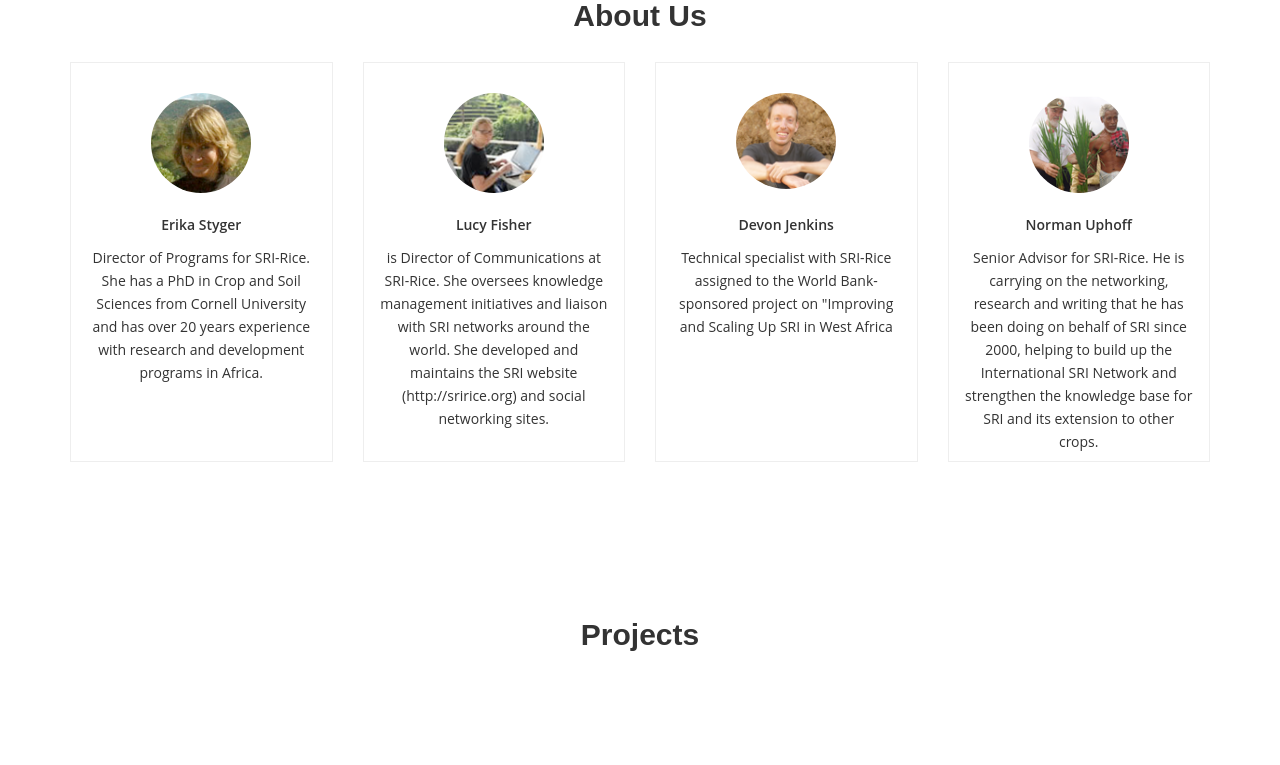
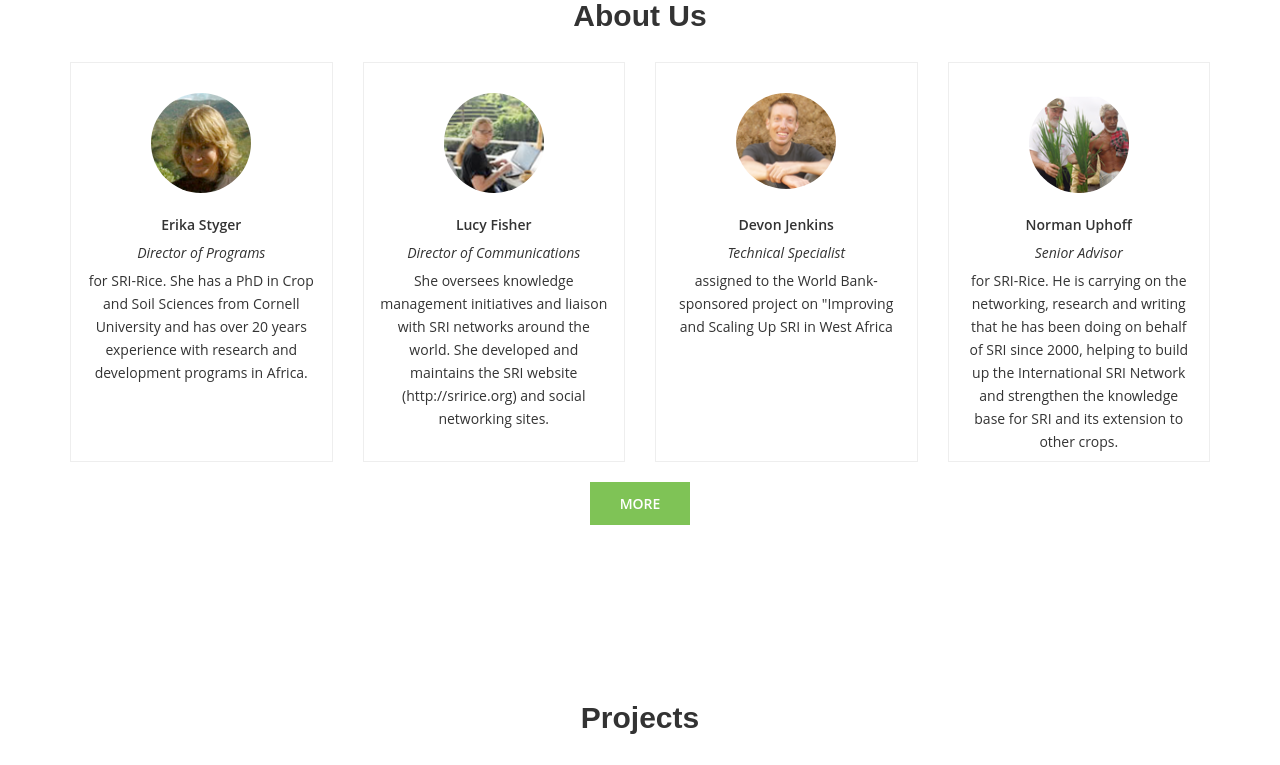
Before and after one commit to inyounghong/SRI, a PHP site: page / in a window 1280 px wide. Shown: the part 1049-1814 px from the top of the page. Before the commit the page ends 1700 px from the top, so only its background shows below. Run offline with PHP 8.4, Linux system fonts and the light colour scheme; some libraries are stand-ins or nearby versions.

Commit message:
about us front page

```diff
--- a/css/styles.css
+++ b/css/styles.css
@@ -14,6 +14,20 @@ h1 {
   font-weight: 600;
   text-align: center;
   margin: 10px 0 30px; }
+
+.button {
+  display: block;
+  background: #7FC356;
+  color: #fff;
+  padding: 10px 15px;
+  width: 100px;
+  text-align: center;
+  box-sizing: border-box;
+  text-transform: uppercase;
+  font-weight: 600;
+  margin: 20px auto; }
+  .button:hover {
+    color: #fff; }
 
 .navbar {
   -moz-border-radius: 0;
@@ -75,7 +89,10 @@ h1 {
       -ms-border-radius: 100%;
       border-radius: 100%; }
   .people_wrap .people_name {
-    margin-bottom: 10px;
+    margin-bottom: 5px;
     font-weight: 600; }
+  .people_wrap .people_job {
+    margin: 5px 0;
+    font-style: italic; }
 
 /*# sourceMappingURL=styles.css.map */
--- a/css/styles.sass
+++ b/css/styles.sass
@@ -41,6 +41,22 @@ h1
     text-align: center
     margin: 10px 0 30px
 
+// Button
+
+.button
+    display: block
+    background: $green
+    color: #fff
+    padding: 10px 15px
+    width: 100px
+    text-align: center
+    +border-box
+    text-transform: uppercase
+    font-weight: 600
+    margin: 20px auto
+
+    &:hover
+        color: #fff
 
 // Navigation Bar
 
@@ -114,5 +130,9 @@ h1
             +border-radius(100%)
 
     .people_name
-        margin-bottom: 10px
+        margin-bottom: 5px
         font-weight: 600
+
+    .people_job
+        margin: 5px 0
+        font-style: italic
--- a/index.php
+++ b/index.php
@@ -90,7 +90,8 @@
 					<div class="people_wrap">
 						<div class="people_img"><img src="./img/people_erika.png"></div>
 						<div class="people_name">Erika Styger</div>
-						<div class="people_description">Director of Programs for SRI-Rice. She has a PhD in Crop and Soil Sciences from Cornell University and has over 20 years experience with research and development programs in Africa. </div>
+						<div class="people_job">Director of Programs</div>
+						<div class="people_description"> for SRI-Rice. She has a PhD in Crop and Soil Sciences from Cornell University and has over 20 years experience with research and development programs in Africa. </div>
 					</div>
 				</div>
 
@@ -98,7 +99,8 @@
 					<div class="people_wrap">
 						<div class="people_img"><img src="./img/people_lucy.png"></div>
 						<div class="people_name">Lucy Fisher</div>
-						<div class="people_description">is Director of Communications at SRI-Rice. She oversees knowledge management initiatives and liaison with SRI networks around the world. She developed and maintains the SRI website (http://sririce.org) and social networking sites.</div>
+						<div class="people_job">Director of Communications</div>
+						<div class="people_description">She oversees knowledge management initiatives and liaison with SRI networks around the world. She developed and maintains the SRI website (http://sririce.org) and social networking sites.</div>
 					</div>
 				</div>
 
@@ -108,7 +110,8 @@
 					<div class="people_wrap">
 						<div class="people_img"><img src="./img/people_devon.png"></div>
 						<div class="people_name">Devon Jenkins</div>
-						<div class="people_description">Technical specialist with SRI-Rice assigned to the World Bank-sponsored project on "Improving and Scaling Up SRI in West Africa</div>
+						<div class="people_job">Technical Specialist</div>
+						<div class="people_description">assigned to the World Bank-sponsored project on "Improving and Scaling Up SRI in West Africa</div>
 					</div>
 				</div>
 
@@ -116,10 +119,13 @@
 					<div class="people_wrap">
 						<div class="people_img"><img src="./img/people_norman.png"></div>
 						<div class="people_name">Norman Uphoff </div>
-						<div class="people_description">Senior Advisor for SRI-Rice. He is carrying on the networking, research and writing that he has been doing on behalf of SRI since 2000, helping to build up the International SRI Network and strengthen the knowledge base for SRI and its extension to other crops.</div>
+						<div class="people_job">Senior Advisor</div>
+						<div class="people_description"> for SRI-Rice. He is carrying on the networking, research and writing that he has been doing on behalf of SRI since 2000, helping to build up the International SRI Network and strengthen the knowledge base for SRI and its extension to other crops.</div>
 					</div>
 				</div>
 			</div>
+
+			<a href="./aboutus.php" class="button">More</a>
 
 			<br><br>
 		</div>
```
Also changed, not shown: 1 other file.
